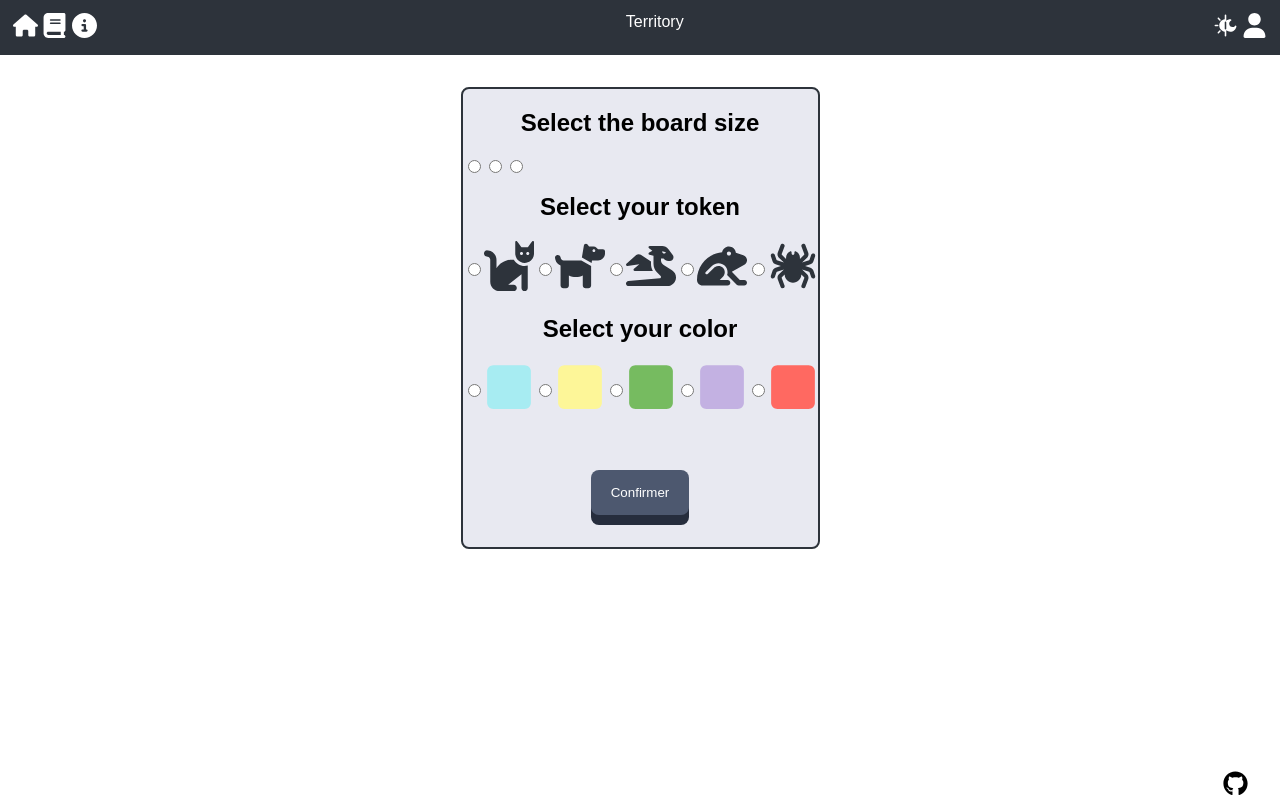
After one commit to YRNEHENRY/AI_Project, a Flask app: page /settings/ in a window 1280 px wide. The commit adds this page. Run offline with Flask 2, Linux system fonts and the light colour scheme.

Commit message:
Update views

```diff
--- a/game_app/static/styleWhite.css
+++ b/game_app/static/styleWhite.css
@@ -159,3 +159,75 @@ th{
     margin-left: auto;
     margin-right: auto;
 }
+
+/* search */
+
+.form_settings {
+    background-color: #e8e9f1/*#b4b7ca*/;
+    width: 300px;
+    height: 44px;
+    border-radius: 5px;
+    display:flex;
+    flex-direction:row;
+    align-items:center;
+    margin-left: auto;
+    margin-right: auto;
+    margin-top: 1cm;
+  }
+
+.input_settings {
+    all: unset;
+    font: 16px system-ui;
+    color: white;
+    height: 100%;
+    width: 100%;
+    padding: 6px 10px;
+  }
+
+  ::placeholder {
+    color: white;
+    opacity: 0.7;
+  }
+
+.search_svg {
+    color: white;
+    fill: currentColor;
+    width: 24px;
+    height: 24px;
+    padding: 10px;
+  }
+
+.button_settings {
+    all: unset;
+    cursor: pointer;
+    width: 44px;
+    height: 44px;
+  }
+
+
+/* settings */
+.token_svg {
+    fill: #2d333b;
+    width: 50px;
+    height: 50px;
+}
+
+.radio-button  {
+    display: flex;
+}
+
+.column {
+    margin-top: 2em;
+    align-items: center;
+    margin-left: auto;
+    margin-right: auto;
+}
+
+.game-settings {
+    align-items: center;
+    text-align: center;
+    background-color: #e8e9f1;
+    border: solid #2d333b 2px;
+    border-radius: .5rem;
+    padding-bottom: 2em;
+}
--- a/game_app/templates/base.html
+++ b/game_app/templates/base.html
@@ -8,7 +8,7 @@
     <link rel="stylesheet" href="../static/styleWhite.css">
     <script src="../static/jsBase.js"></script>
 
-    <link rel="icon" type="image/x-icon" href="../static/Assets/Nav_icon/territory.png">
+    <link rel="icon" type="image/x-icon" href="../static/svg/Nav/territory.png">
     <title>Home</title>
 </head>
 <body>
--- a/game_app/templates/game.html
+++ b/game_app/templates/game.html
@@ -13,9 +13,6 @@
             {% endfor %}
         {% endfor %}
     </div>
-    <div class="game-settings">
-
-    </div>
 </div>
 
 <script>startGame()</script>
--- /dev/null
+++ b/game_app/templates/settings.html
@@ -0,0 +1,94 @@
+{% extends 'base.html' %}
+
+{% block content %}
+<div class="container">
+    <div class="column game-settings">
+        <form action="/game/" method="post" id="token-settings">
+            <h2>Select the board size</h2>
+            <div class="radio-button">
+                <input type="radio" id="4" name="board_size" value="4" class="radio_board_size">
+                <input type="radio" id="5" name="board_size" value="5" class="radio_board_size">
+                <input type="radio" id="6" name="board_size" value="6" class="radio_board_size">
+            </div>
+
+            <h2>Select your token</h2>
+            <div class="radio-button">
+                <input type="radio" id="cat" name="token" value="cat" class="radio_token">
+                <label for="cat">
+                    <svg class="token_svg cat_svg" xmlns="http://www.w3.org/2000/svg" viewBox="0 0 512 512">
+                        <path d="M288 192h17.1c22.1 38.3 63.5 64 110.9 64c11 0 21.8-1.4 32-4v4 32V480c0 17.7-14.3 32-32 32s-32-14.3-32-32V339.2L248 448h56c17.7 0 32 14.3 32 32s-14.3 32-32 32H160c-53 0-96-43-96-96V192.5c0-16.1-12-29.8-28-31.8l-7.9-1C10.5 157.6-1.9 141.6 .2 124s18.2-30 35.7-27.8l7.9 1c48 6 84.1 46.8 84.1 95.3v85.3c34.4-51.7 93.2-85.8 160-85.8zm160 26.5v0c-10 3.5-20.8 5.5-32 5.5c-28.4 0-54-12.4-71.6-32h0c-3.7-4.1-7-8.5-9.9-13.2C325.3 164 320 146.6 320 128v0V32 12 10.7C320 4.8 324.7 .1 330.6 0h.2c3.3 0 6.4 1.6 8.4 4.2l0 .1L352 21.3l27.2 36.3L384 64h64l4.8-6.4L480 21.3 492.8 4.3l0-.1c2-2.6 5.1-4.2 8.4-4.2h.2C507.3 .1 512 4.8 512 10.7V12 32v96c0 17.3-4.6 33.6-12.6 47.6c-11.3 19.8-29.6 35.2-51.4 42.9zM400 128c0-8.8-7.2-16-16-16s-16 7.2-16 16s7.2 16 16 16s16-7.2 16-16zm48 16c8.8 0 16-7.2 16-16s-7.2-16-16-16s-16 7.2-16 16s7.2 16 16 16z"/>
+                    </svg>
+                </label><br>
+
+                <input type="radio" id="dog" name="token" value="dog" class="radio_token">
+                <label for="dog">
+                    <svg class="token_svg dog_svg" xmlns="http://www.w3.org/2000/svg" viewBox="0 0 576 512">
+                        <path d="M309.6 158.5L332.7 19.8C334.6 8.4 344.5 0 356.1 0c7.5 0 14.5 3.5 19 9.5L392 32h52.1c12.7 0 24.9 5.1 33.9 14.1L496 64h56c13.3 0 24 10.7 24 24v24c0 44.2-35.8 80-80 80H464 448 426.7l-5.1 30.5-112-64zM416 256.1L416 480c0 17.7-14.3 32-32 32H352c-17.7 0-32-14.3-32-32V364.8c-24 12.3-51.2 19.2-80 19.2s-56-6.9-80-19.2V480c0 17.7-14.3 32-32 32H96c-17.7 0-32-14.3-32-32V249.8c-28.8-10.9-51.4-35.3-59.2-66.5L1 167.8c-4.3-17.1 6.1-34.5 23.3-38.8s34.5 6.1 38.8 23.3l3.9 15.5C70.5 182 83.3 192 98 192h30 16H303.8L416 256.1zM464 80c0-8.8-7.2-16-16-16s-16 7.2-16 16s7.2 16 16 16s16-7.2 16-16z"/>
+                    </svg>
+                </label><br>
+
+                <input type="radio" id="dragon" name="token" value="dragon" class="radio_token">
+                <label for="dragon">
+                    <svg class="token_svg dragon_svg" xmlns="http://www.w3.org/2000/svg" viewBox="0 0 640 512">
+                        <path d="M352 124.5l-51.9-13c-6.5-1.6-11.3-7.1-12-13.8s2.8-13.1 8.7-16.1l40.8-20.4L294.4 28.8c-5.5-4.1-7.8-11.3-5.6-17.9S297.1 0 304 0H416h32 16c30.2 0 58.7 14.2 76.8 38.4l57.6 76.8c6.2 8.3 9.6 18.4 9.6 28.8c0 26.5-21.5 48-48 48H538.5c-17 0-33.3-6.7-45.3-18.7L480 160H448v21.5c0 24.8 12.8 47.9 33.8 61.1l106.6 66.6c32.1 20.1 51.6 55.2 51.6 93.1C640 462.9 590.9 512 530.2 512H496 432 32.3c-3.3 0-6.6-.4-9.6-1.4C13.5 507.8 6 501 2.4 492.1C1 488.7 .2 485.2 0 481.4c-.2-3.7 .3-7.3 1.3-10.7c2.8-9.2 9.6-16.7 18.6-20.4c3-1.2 6.2-2 9.5-2.2L433.3 412c8.3-.7 14.7-7.7 14.7-16.1c0-4.3-1.7-8.4-4.7-11.4l-44.4-44.4c-30-30-46.9-70.7-46.9-113.1V181.5v-57zM512 72.3c0-.1 0-.2 0-.3s0-.2 0-.3v.6zm-1.3 7.4L464.3 68.1c-.2 1.3-.3 2.6-.3 3.9c0 13.3 10.7 24 24 24c10.6 0 19.5-6.8 22.7-16.3zM130.9 116.5c16.3-14.5 40.4-16.2 58.5-4.1l130.6 87V227c0 32.8 8.4 64.8 24 93H112c-6.7 0-12.7-4.2-15-10.4s-.5-13.3 4.6-17.7L171 232.3 18.4 255.8c-7 1.1-13.9-2.6-16.9-9s-1.5-14.1 3.8-18.8L130.9 116.5z"/>
+                    </svg>
+                </label><br>
+
+                <input type="radio" id="frog" name="token" value="frog" class="radio_token">
+                <label for="frog">
+                    <svg class="token_svg frog_svg" xmlns="http://www.w3.org/2000/svg" viewBox="0 0 576 512">
+                        <path d="M368 32c41.7 0 75.9 31.8 79.7 72.5l85.6 26.3c25.4 7.8 42.8 31.3 42.8 57.9c0 21.8-11.7 41.9-30.7 52.7L400.8 323.5 493.3 416H544c17.7 0 32 14.3 32 32s-14.3 32-32 32H480c-8.5 0-16.6-3.4-22.6-9.4L346.9 360.2c11.7-36 3.2-77.1-25.4-105.7c-40.6-40.6-106.3-40.6-146.9-.1L101 324.4c-6.4 6.1-6.7 16.2-.6 22.6s16.2 6.6 22.6 .6l73.8-70.2 .1-.1 .1-.1c3.5-3.5 7.3-6.6 11.3-9.2c27.9-18.5 65.9-15.4 90.5 9.2c24.7 24.7 27.7 62.9 9 90.9c-2.6 3.8-5.6 7.5-9 10.9L261.8 416H352c17.7 0 32 14.3 32 32s-14.3 32-32 32H64c-35.3 0-64-28.7-64-64C0 249.6 127 112.9 289.3 97.5C296.2 60.2 328.8 32 368 32zm0 104c13.3 0 24-10.7 24-24s-10.7-24-24-24s-24 10.7-24 24s10.7 24 24 24z"/>
+                    </svg>
+                </label><br>
+
+                <input type="radio" id="spider" name="token" value="spider" class="radio_token">
+                <label for="spider">
+                    <svg class="token_svg spider_svg" xmlns="http://www.w3.org/2000/svg" viewBox="0 0 576 512">
+                        <path d="M190.4 32.6c4.8-12.4-1.4-26.3-13.8-31s-26.3 1.4-31 13.8L113.1 100c-7.9 20.7-3 44.1 12.7 59.7l57.4 57.4-80.4-26.8c-2.4-.8-4.3-2.7-5.1-5.1L78.8 128.4C74.6 115.8 61 109 48.4 113.2S29 131 33.2 143.6l18.9 56.8c5.6 16.7 18.7 29.8 35.4 35.4L148.1 256 87.6 276.2c-16.7 5.6-29.8 18.7-35.4 35.4L33.2 368.4C29 381 35.8 394.6 48.4 398.8s26.2-2.6 30.4-15.2l18.9-56.8c.8-2.4 2.7-4.3 5.1-5.1l80.4-26.8-57.4 57.4c-15.6 15.6-20.6 39-12.7 59.7l32.5 84.6c4.8 12.4 18.6 18.5 31 13.8s18.5-18.6 13.8-31l-32.5-84.6c-1.1-3-.4-6.3 1.8-8.5L192 353.9c1 52.1 43.6 94.1 96 94.1s95-41.9 96-94.1l32.3 32.3c2.2 2.2 2.9 5.6 1.8 8.5l-32.5 84.6c-4.8 12.4 1.4 26.3 13.8 31s26.3-1.4 31-13.8L462.9 412c7.9-20.7 3-44.1-12.7-59.7l-57.4-57.4 80.4 26.8c2.4 .8 4.3 2.7 5.1 5.1l18.9 56.8c4.2 12.6 17.8 19.4 30.4 15.2s19.4-17.8 15.2-30.4l-18.9-56.8c-5.6-16.7-18.7-29.8-35.4-35.4L427.9 256l60.5-20.2c16.7-5.6 29.8-18.7 35.4-35.4l18.9-56.8c4.2-12.6-2.6-26.2-15.2-30.4s-26.2 2.6-30.4 15.2l-18.9 56.8c-.8 2.4-2.7 4.3-5.1 5.1l-80.4 26.8 57.4-57.4c15.6-15.6 20.6-39 12.7-59.7L430.4 15.4C425.6 3 411.8-3.2 399.4 1.6s-18.5 18.6-13.8 31l32.5 84.6c1.1 3 .4 6.3-1.8 8.5L368 174.1V160c0-31.8-18.6-59.3-45.5-72.2c-9.1-4.4-18.5 3.3-18.5 13.4V112c0 8.8-7.2 16-16 16s-16-7.2-16-16V101.2c0-10.1-9.4-17.7-18.5-13.4C226.6 100.7 208 128.2 208 160v14.1l-48.3-48.3c-2.2-2.2-2.9-5.6-1.8-8.5l32.5-84.6z"/>
+                    </svg>
+                </label><br>
+            </div>
+
+            <h2>Select your color</h2>
+
+            <div class="radio-button">
+                <input type="radio" id="blue" name="color" value="blue" class="radio_color">
+                <label for="blue">
+                    <svg class="token_svg blue_square" style="fill: #a7ecf2;" xmlns="http://www.w3.org/2000/svg" viewBox="0 0 448 512">
+                        <path d="M0 96C0 60.7 28.7 32 64 32H384c35.3 0 64 28.7 64 64V416c0 35.3-28.7 64-64 64H64c-35.3 0-64-28.7-64-64V96z"/>
+                    </svg>
+                </label><br>
+
+                <input type="radio" id="yellow" name="color" value="yellow" class="radio_color">
+                <label for="yellow">
+                    <svg class="token_svg yellow_square" style="fill: #fdf698;" xmlns="http://www.w3.org/2000/svg" viewBox="0 0 448 512">
+                        <path d="M0 96C0 60.7 28.7 32 64 32H384c35.3 0 64 28.7 64 64V416c0 35.3-28.7 64-64 64H64c-35.3 0-64-28.7-64-64V96z"/>
+                    </svg>
+                </label><br>
+
+                <input type="radio" id="green" name="color" value="green" class="radio_color">
+                <label for="green">
+                    <svg class="token_svg green_square" style="fill: #76bb60;" xmlns="http://www.w3.org/2000/svg" viewBox="0 0 448 512">
+                        <path d="M0 96C0 60.7 28.7 32 64 32H384c35.3 0 64 28.7 64 64V416c0 35.3-28.7 64-64 64H64c-35.3 0-64-28.7-64-64V96z"/>
+                    </svg>
+                </label><br>
+
+                <input type="radio" id="purple" name="color" value="purple" class="radio_color">
+                <label for="purple">
+                    <svg class="token_svg purple_square" style="fill: #c3b1e2;" xmlns="http://www.w3.org/2000/svg" viewBox="0 0 448 512">
+                        <path d="M0 96C0 60.7 28.7 32 64 32H384c35.3 0 64 28.7 64 64V416c0 35.3-28.7 64-64 64H64c-35.3 0-64-28.7-64-64V96z"/>
+                    </svg>
+                </label><br>
+
+                <input type="radio" id="red" name="color" value="red" class="radio_color">
+                <label for="red">
+                    <svg class="token_svg red_square" style="fill: #ff6961 ;" xmlns="http://www.w3.org/2000/svg" viewBox="0 0 448 512">
+                        <path d="M0 96C0 60.7 28.7 32 64 32H384c35.3 0 64 28.7 64 64V416c0 35.3-28.7 64-64 64H64c-35.3 0-64-28.7-64-64V96z"/>
+                    </svg>
+                </label><br>
+            </div>
+
+            <button class="btn" type="submit">Confirmer</button>
+        </form>
+    </div>
+{% endblock %}
--- a/game_app/views.py
+++ b/game_app/views.py
@@ -186,3 +186,14 @@ def rules():
 def infos():
     """ Render the infos template on the /infos route who contains the informations about a player"""
     return render_template('infos.html')
+
+@app.route('/infos/user/')
+def infos_user():
+    """ Render the infos template on the /infos/user route who contains the informations about a player"""
+    return render_template('infos.html')
+
+
+@app.route('/settings/')
+def settings():
+    """ Render the settings template on the /settings route with """
+    return render_template('settings.html')
```
Also changed, not shown: game_app/templates/infos.html (+8 -1 lines), game_app/static/svg/Nav/search.svg (added).
